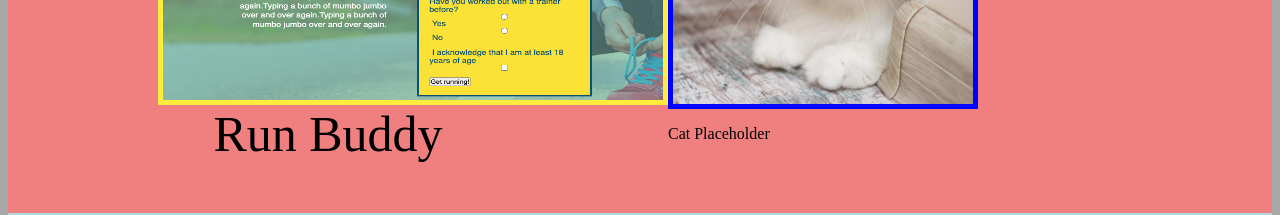
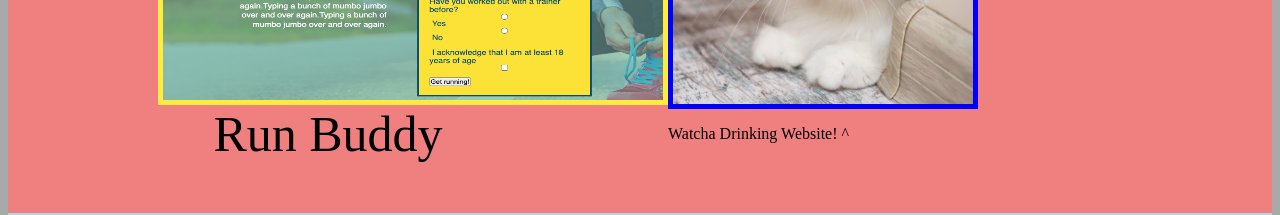
Before and after one commit to LomTuna/portfolio, a plain HTML site: page index.html in a window 1280 px wide. Shown: the part 2540-2755 px from the top of the page. Drawn offline with Linux system fonts and the light colour scheme.

Commit message:
Update index.html

```diff
--- a/index.html
+++ b/index.html
@@ -47,7 +47,7 @@
       <div class="cat">
         <a href="https://lomtuna.github.io/whatcha-drinking/"> <img src="./images/cute-cat-portrait-square-photo-beautiful-white-closeup-105311158.jpeg"
             alt="cute cat in a square" width="300" height="300"></a>
-        <p>Cat Placeholder</p>
+        <p>Watcha Drinking Website! ^</p>
       </div>
     </div>
   </div>
```
